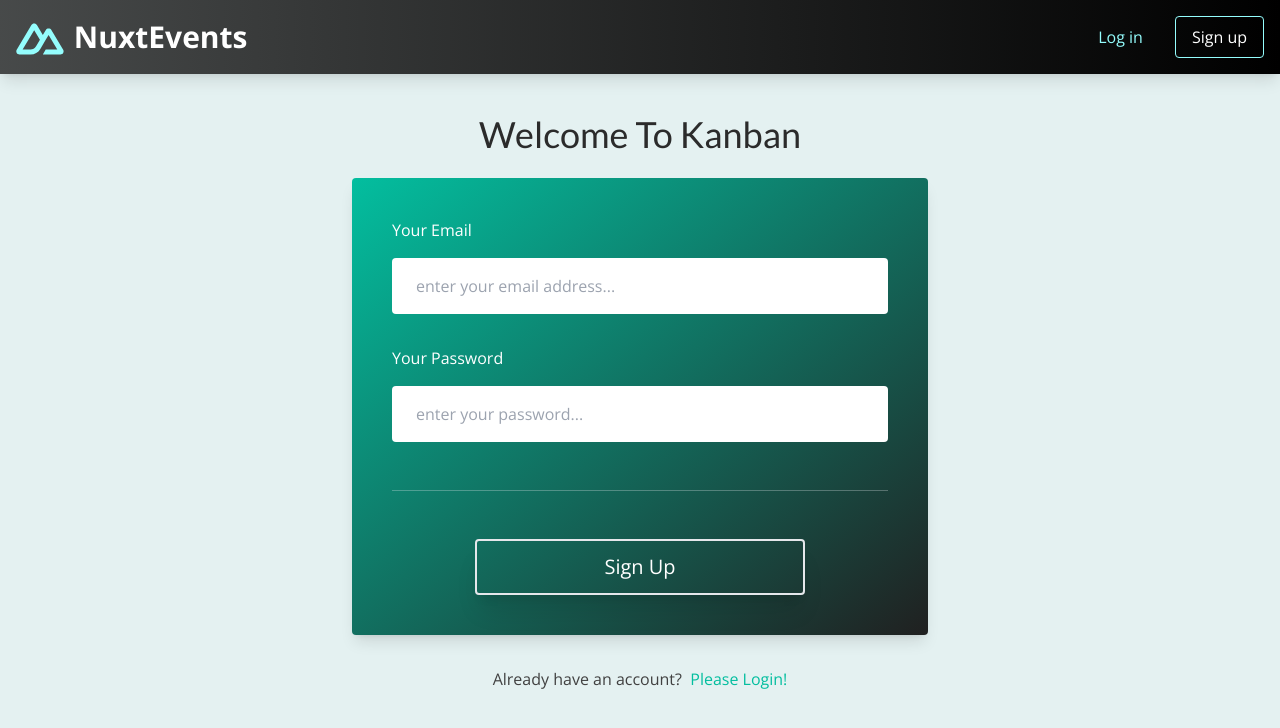
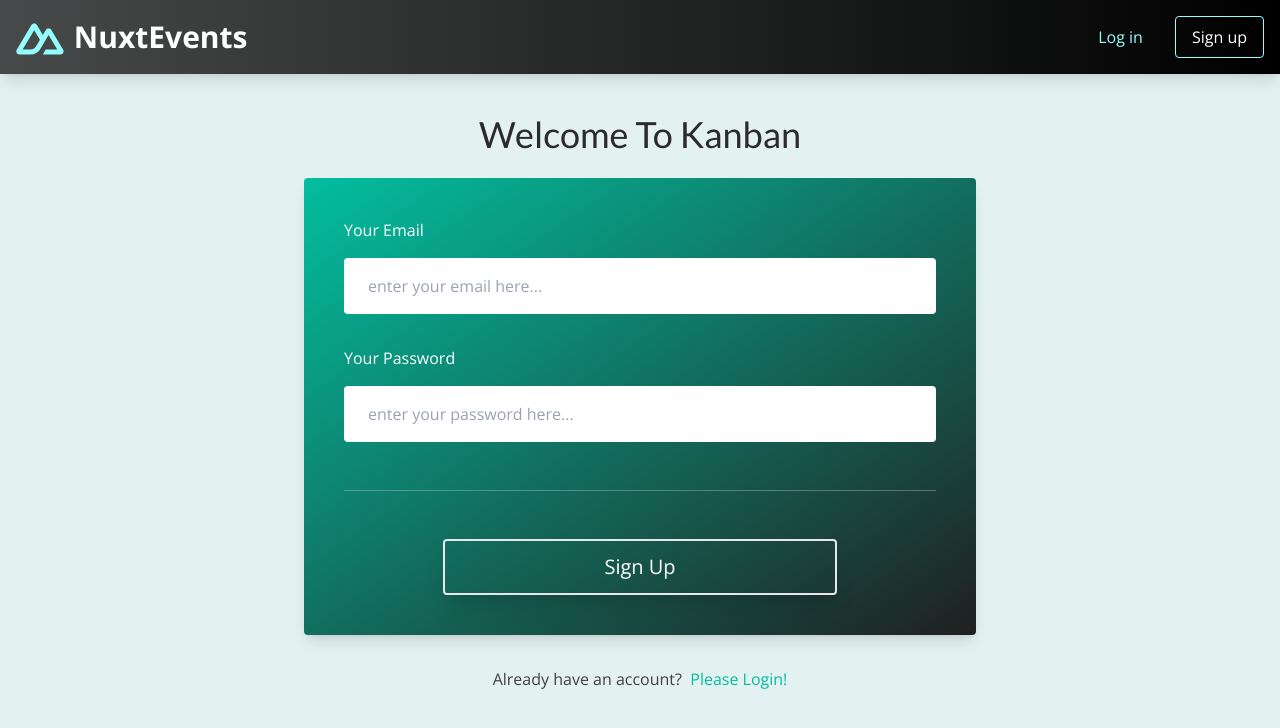
Before and after one commit to DANBOI/my-events-kanban, a Nuxt app in the folder frontend/: page /signup in a window 1280 px wide. Shown: the top 728 px of the page. Built offline with nearby package versions, Linux system fonts and the light colour scheme.

Commit message:
refactor form,form item component and related page

```diff
--- a/frontend/components/Form.vue
+++ /dev/null
@@ -1,39 +0,0 @@
-<template>
-  <form
-    class="mx-auto flex max-w-xl flex-col gap-8 rounded bg-gradient-to-tl from-secondary to-accent p-10 text-white shadow-lg"
-  >
-    <div class="space-y-4">
-      <label for="email">Your Email</label>
-      <input
-        id="email"
-        type="email"
-        placeholder="enter your email address..."
-        class="w-full rounded px-6 py-4"
-      />
-    </div>
-    <div class="space-y-4">
-      <label for="password">Your Password</label>
-      <input
-        id="password"
-        type="password"
-        placeholder="enter your password..."
-        class="w-full rounded px-6 py-4"
-      />
-    </div>
-    <hr class="my-4 opacity-30" />
-
-    <button
-      type="submit"
-      class="w-2/3 self-center rounded border-2 px-6 py-3 text-xl shadow-xl transition hover:bg-accent"
-    >
-      {{ actionLabel }}
-    </button>
-  </form>
-</template>
-<script setup lang="ts">
-const props = defineProps({
-  actionLabel: {
-    type: String,
-  },
-});
-</script>
--- /dev/null
+++ b/frontend/components/form/Form.vue
@@ -0,0 +1,32 @@
+<template>
+  <h1 class="mb-6 text-center text-4xl capitalize">{{ headerText }}</h1>
+  <form
+    class="mx-auto flex max-w-2xl flex-col gap-8 rounded bg-gradient-to-tl from-secondary to-accent p-10 shadow-lg"
+  >
+    <slot />
+    <hr class="my-4 opacity-30" />
+    <button
+      type="submit"
+      class="w-2/3 self-center rounded border-2 px-6 py-3 text-xl capitalize text-white shadow-xl transition hover:bg-accent"
+    >
+      {{ actionLabel }}
+    </button>
+  </form>
+  <p v-if="footerText" class="mt-8 text-center">
+    {{ textLabel }}?&nbsp;
+    <nuxt-link :to="`/${footerText}`" class="text-accent"
+      >{{ linkLabel }}!</nuxt-link
+    >
+  </p>
+</template>
+<script setup lang="ts">
+const { footerText } = defineProps({
+  headerText: String,
+  actionLabel: String,
+  footerText: String,
+});
+const [textLabel, linkLabel] =
+  footerText === "login"
+    ? ["Already have an account", "Please Login"]
+    : ["New to here", "Create an account"];
+</script>
--- /dev/null
+++ b/frontend/components/form/FormItem.vue
@@ -0,0 +1,37 @@
+<template>
+  <div class="space-y-4">
+    <label :for="label" class="capitalize text-white">{{ label }}</label>
+
+    <textarea
+      v-if="type === 'textarea'"
+      :id="label"
+      rows="4"
+      :placeholder="`enter ${label} here...`"
+      class="formItem resize-none"
+    ></textarea>
+
+    <select v-else-if="type === 'select'" :id="label" class="formItem">
+      <option value="">Select {{ label }}</option>
+      <option v-for="i in 4" :key="i">abc{{ i }}</option>
+    </select>
+
+    <input
+      v-else
+      :id="label"
+      :type="type || 'text'"
+      :placeholder="`enter ${label} here...`"
+      class="formItem"
+    />
+  </div>
+</template>
+<script setup lang="ts">
+defineProps({
+  type: String,
+  label: String,
+});
+</script>
+<style scoped>
+.formItem {
+  @apply w-full rounded px-6 py-4;
+}
+</style>
--- /dev/null
+++ b/frontend/pages/create.vue
@@ -0,0 +1,13 @@
+<template>
+  <main class="container mx-auto mb-10 px-6 py-10">
+    <Form headerText="create an event" actionLabel="create">
+      <FormItem type="select" label="category" />
+      <FormItem label="title" />
+      <FormItem type="date" label="date" />
+      <FormItem label="location" />
+      <FormItem type="textarea" label="description" />
+      <FormItem type="number" label="participation fee" />
+      <FormItem type="url" label="image url" />
+    </Form>
+  </main>
+</template>
--- a/frontend/pages/login.vue
+++ b/frontend/pages/login.vue
@@ -1,10 +1,8 @@
 <template>
   <main class="container mx-auto px-6 py-10">
-    <h1 class="mb-6 text-center text-4xl">Welcome Back</h1>
-    <Form actionLabel="Log In" />
-    <p class="mt-8 text-center">
-      New to here?&nbsp;
-      <nuxt-link to="/signup" class="text-accent">Create an account!</nuxt-link>
-    </p>
+    <Form headerText="welcome back" actionLabel="log in" footerText="signup">
+      <FormItem type="email" label="your email" />
+      <FormItem type="password" label="your password" />
+    </Form>
   </main>
 </template>
--- a/frontend/pages/signup.vue
+++ b/frontend/pages/signup.vue
@@ -1,10 +1,12 @@
 <template>
   <main class="container mx-auto px-6 py-10">
-    <h1 class="mb-6 text-center text-4xl">Welcome To Kanban</h1>
-    <Form actionLabel="Sign Up" />
-    <p class="mt-8 text-center">
-      Already have an account?&nbsp;
-      <nuxt-link to="/login" class="text-accent">Please Login!</nuxt-link>
-    </p>
+    <Form
+      headerText="welcome to kanban"
+      actionLabel="sign up"
+      footerText="login"
+    >
+      <FormItem type="email" label="your email" />
+      <FormItem type="password" label="your password" />
+    </Form>
   </main>
 </template>
```
